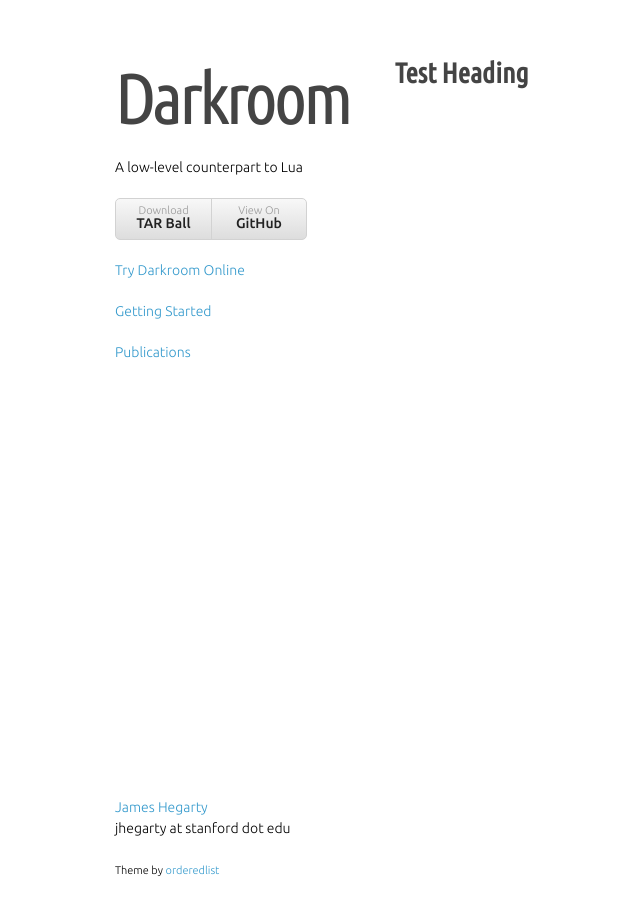
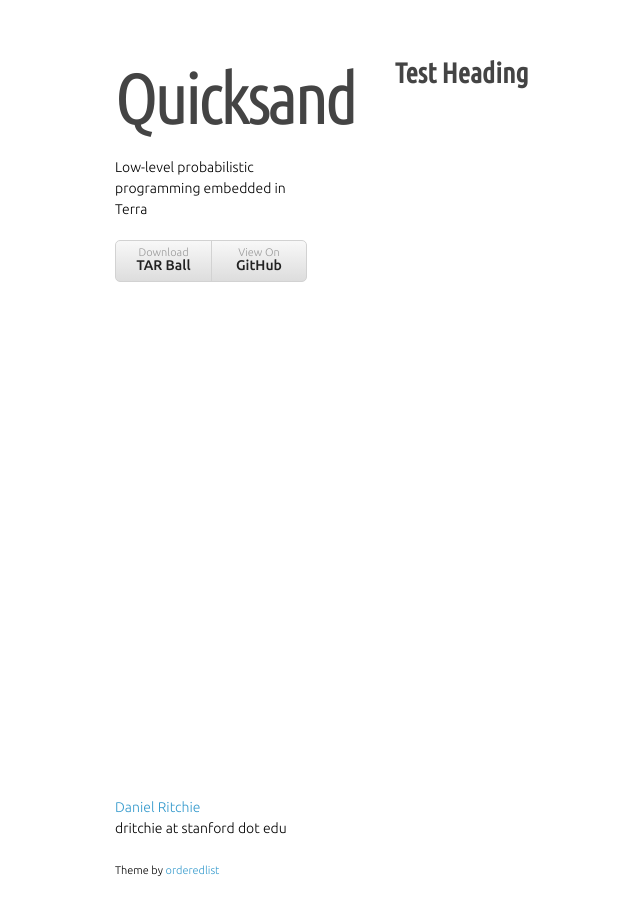
Before and after one commit to dritchie/quicksand, a Jekyll site: the page built from index.md, in a window 1280 px wide. Shown: the whole page, without its empty margins (135-775 px from the left). Built offline with Jekyll 4.4.1, drawn with Linux system fonts in a browser that asks for light colours; nearby versions of some CDN libraries; some web fonts are replaced; library files that are not in the unit come from our copies.

Commit message:
Making things my own.

```diff
--- a/_layouts/post.html
+++ b/_layouts/post.html
@@ -15,17 +15,14 @@
   <body>
     <div class="wrapper">
       <header>
-        <a href="index.html"><h1 class="title">Darkroom</h1></a>
-        <p>A low-level counterpart to Lua</p>
+        <a href="index.html"><h1 class="title">Quicksand</h1></a>
+        <p>Low-level probabilistic programming embedded in Terra</p>
         <ul>
-          <li><a href="https://github.com/jameshegarty/darkroom/tarball/master">Download <strong>TAR Ball</strong></a></li><li><a href="http://github.com/jameshegarty/darkroom">View On <strong>GitHub</strong></a></li>
+          <li><a href="https://github.com/dritchie/quicksand2/tarball/master">Download <strong>TAR Ball</strong></a></li><li><a href="http://github.com/dritchie/quicksand2">View On <strong>GitHub</strong></a></li>
         </ul>
-        <p><a href="demo.html">Try Darkroom Online</a></p>
-        <p><a href="getting-started.html" >Getting Started</a></p>
-        <p><a href="publications.html">Publications</a></p>
       </header>
       <footer>
-      <p><a href="https://github.com/jameshegarty">James Hegarty</a> <br>jhegarty at stanford dot edu</p>
+      <p><a href="https://github.com/dritchie">Daniel Ritchie</a> <br>dritchie at stanford dot edu</p>
       <p><small>Theme by <a href="https://github.com/orderedlist">orderedlist</a></small></p>
       </footer>
       <section class="language-terra">
```
